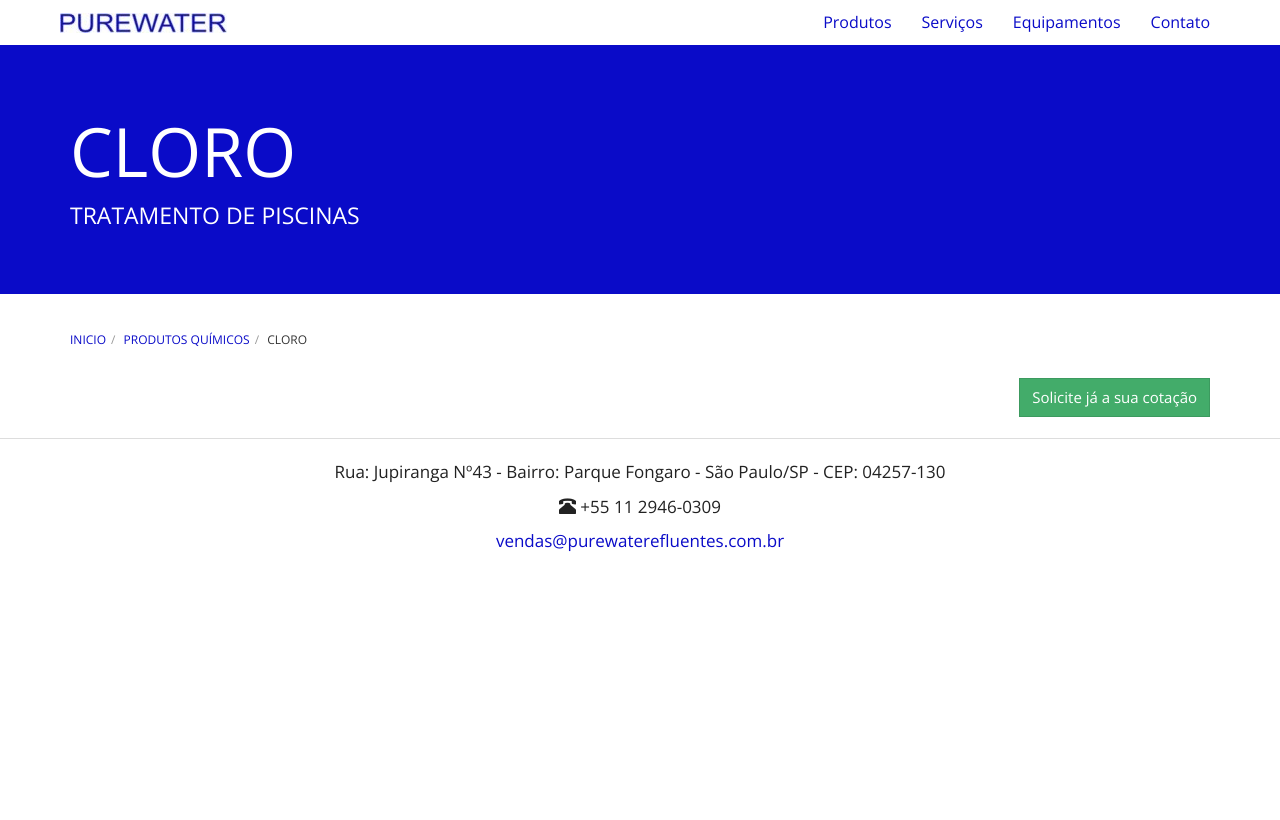
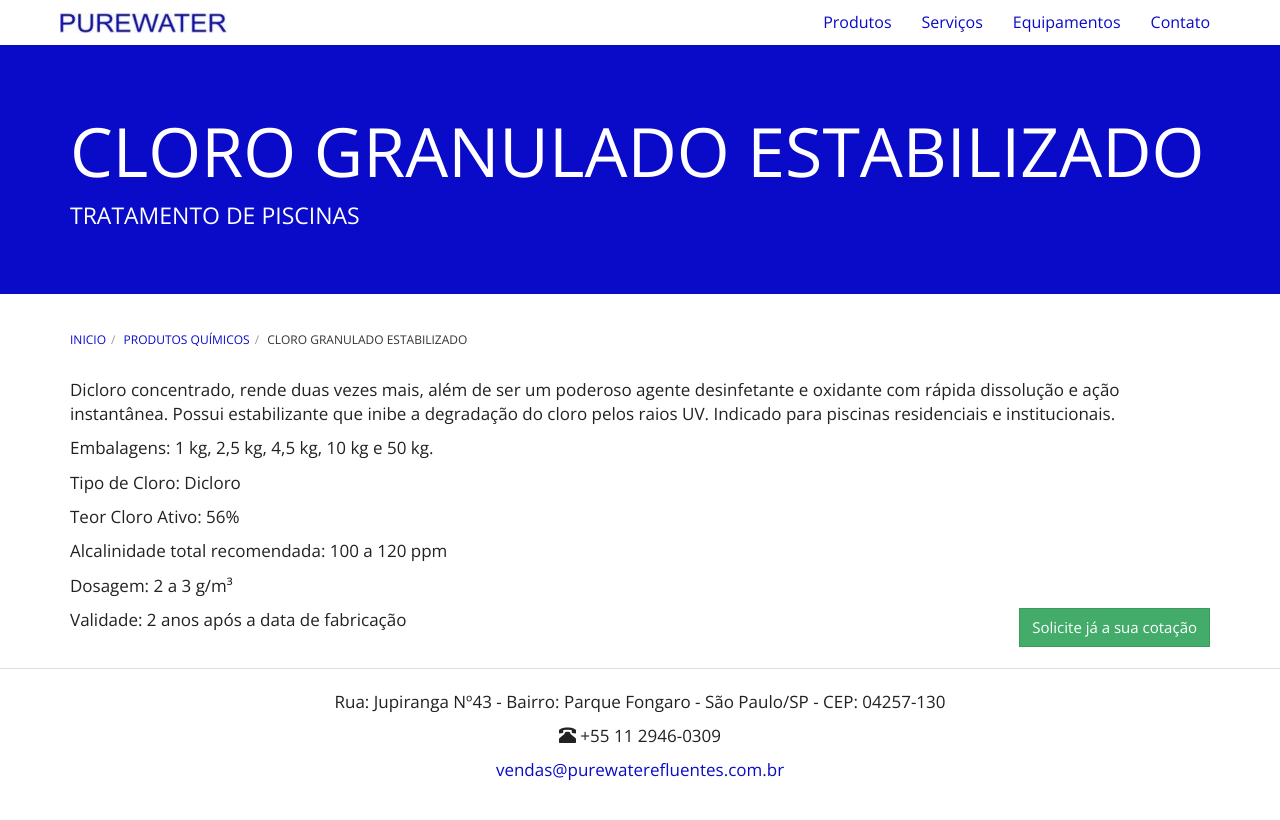
Before and after one commit to purewaterefluentes/purewaterefluentes.github.io, a Jekyll site: the page built from produtos/cloro-granulado-estabilizado.md, in a window 1280 px wide. Shown: the top 820 px of the page. Built offline with Jekyll 4.4.1, drawn with Linux system fonts in a browser that asks for light colours; nearby versions of some CDN libraries; library files that are not in the unit come from our copies.

Commit message:
Update cloro-granulado-estabilizado.md

```diff
--- a/produtos/cloro-granulado-estabilizado.md
+++ b/produtos/cloro-granulado-estabilizado.md
@@ -1,6 +1,20 @@
 ---
 layout: contato
-pageTitle: CLORO | TRATAMENTO DE PISCINA
-title: CLORO
+pageTitle: CLORO
+title: CLORO GRANULADO ESTABILIZADO
 subtitle: TRATAMENTO DE PISCINAS
 ---
+
+Dicloro concentrado, rende duas vezes mais, além de ser um poderoso agente desinfetante e oxidante com rápida dissolução e ação instantânea. Possui estabilizante que inibe a degradação do cloro pelos raios UV. Indicado para piscinas residenciais e institucionais.
+
+Embalagens: 1 kg, 2,5 kg, 4,5 kg, 10 kg e 50 kg.
+
+Tipo de Cloro:  Dicloro
+
+Teor Cloro  Ativo: 56%
+
+Alcalinidade total recomendada: 100 a 120 ppm
+
+Dosagem: 2 a 3 g/m³
+
+Validade: 2 anos após a data de fabricação
```
